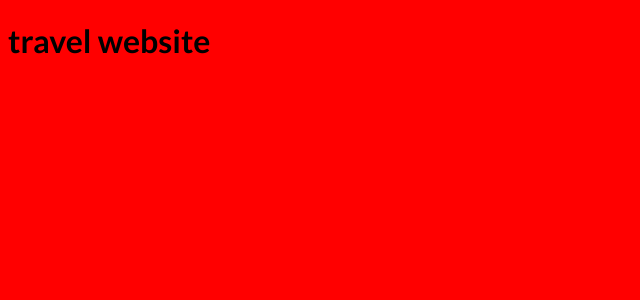
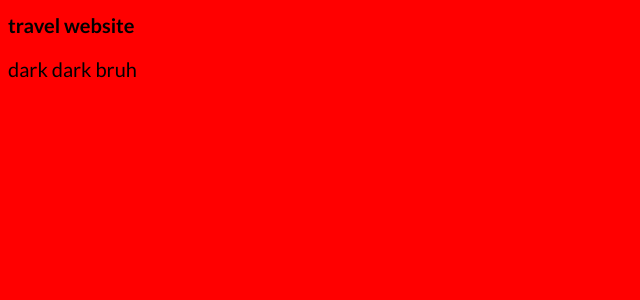
Before and after one commit to viettu2k/travel-website, a React (Create React App) app: page / in a window 1280 px wide. Shown: the top 300 px of the page, without its empty margins (0-640 px from the left). Built offline with nearby package versions, Linux system fonts and the light colour scheme.

Commit message:
css ren unit

```diff
--- a/src/App.js
+++ b/src/App.js
@@ -2,6 +2,7 @@ function App() {
   return (
     <div className="App">
       <h1>travel website</h1>
+      <p>dark dark bruh</p>
     </div>
   );
 }
--- a/src/main.css
+++ b/src/main.css
@@ -1 +1 @@
-body{font-family:"Lato",sans-serif;background:red}
+html{font-size:10px}body{font-family:"Lato",sans-serif;background:red}p{font-size:2rem}
--- a/src/scss/base/_base.scss
+++ b/src/scss/base/_base.scss
@@ -1,4 +1,12 @@
+html {
+    font-size: 10px;
+}
+
 body {
     font-family: "Lato", sans-serif;
     background: red;
 }
+
+p {
+    font-size: 2rem;
+}
```
